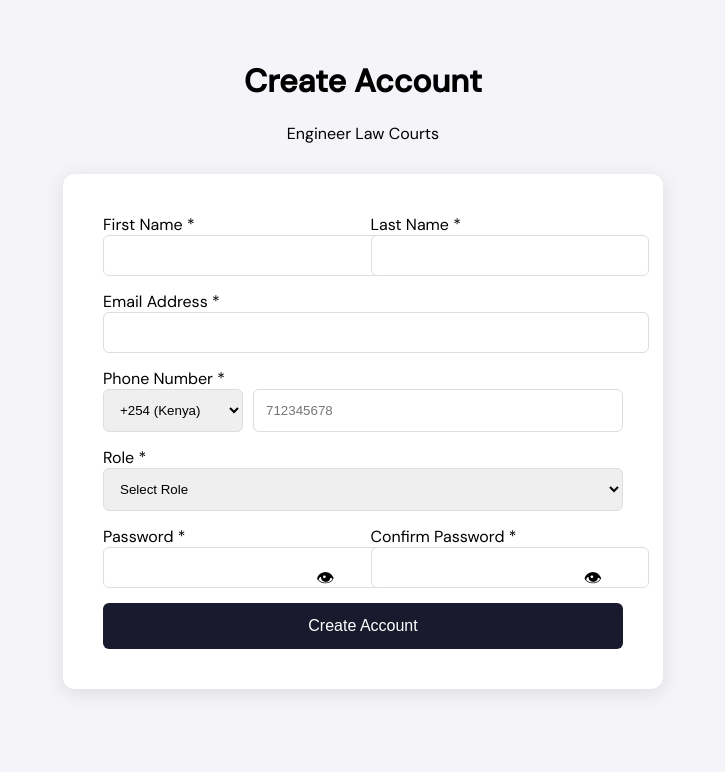
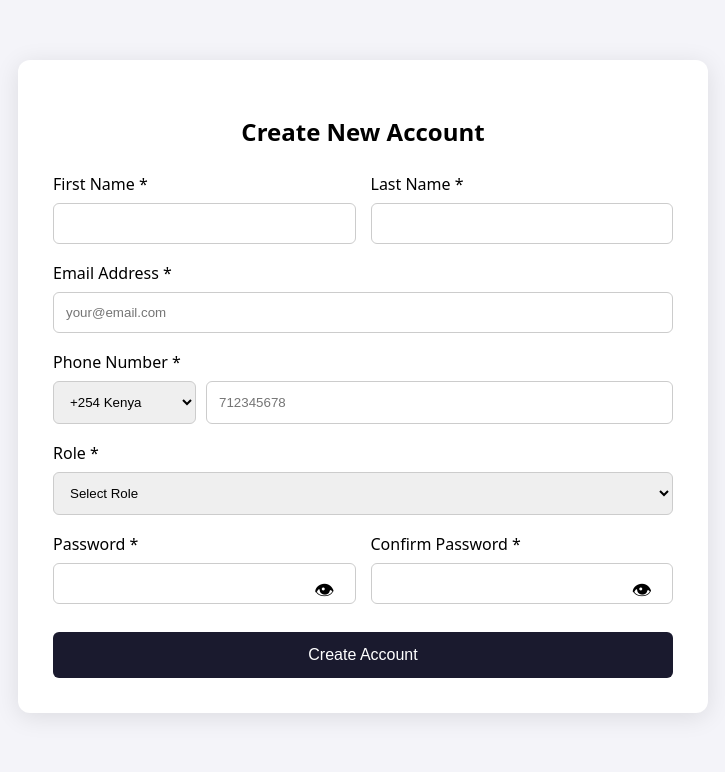
Before and after one commit to Davie-GMacharia/engineer-law-courts, a Django app: template templates/register.html in a window 1280 px wide. Shown: the top 772 px of the page, without its empty margins (277-1002 px from the left). Run offline with Django 5.2, Linux system fonts and the light colour scheme; the template is opened without the code that fills it, so the values that code supplies are empty; parts of the project's set-up code (start-up, migrations or seed data) failed here and were passed over.

Commit message:
Fixed duplicate register function + improved registration form

```diff
--- a/templates/register.html
+++ b/templates/register.html
@@ -3,32 +3,26 @@
 <head>
     <meta charset="UTF-8">
     <meta name="viewport" content="width=device-width, initial-scale=1.0">
-    <title>Register — Engineer Law Courts</title>
-    <link href="https://fonts.googleapis.com/css2?family=Playfair+Display:wght@400;600;700&family=DM+Sans:wght@300;400;500&display=swap" rel="stylesheet">
+    <title>Register - Engineer Law Courts</title>
     <style>
-        body { font-family: 'DM Sans', sans-serif; background: #f4f4f9; margin: 0; padding: 20px; }
-        .wrap { max-width: 600px; margin: 40px auto; }
-        .header { text-align: center; margin-bottom: 30px; }
-        .card { background: white; padding: 40px; border-radius: 12px; box-shadow: 0 4px 20px rgba(0,0,0,0.1); }
-        .form-control { width: 100%; padding: 12px; border: 1px solid #ddd; border-radius: 6px; margin-bottom: 15px; }
-        .form-grid { display: grid; grid-template-columns: 1fr 1fr; gap: 15px; }
-        .phone-input { display: flex; gap: 10px; }
-        .country-code { width: 140px; }
-        .toggle-btn { position: absolute; right: 15px; top: 38px; background: none; border: none; cursor: pointer; font-size: 18px; }
-        .password-toggle { position: relative; }
-        .btn-register { width: 100%; padding: 14px; background: #1a1a2e; color: white; border: none; border-radius: 6px; font-size: 16px; cursor: pointer; }
+        body {font-family: system-ui, -apple-system, sans-serif; background: #f4f4f9; margin:0; padding:20px;}
+        .card {max-width: 620px; margin:40px auto; background:white; padding:35px; border-radius:12px; box-shadow:0 4px 25px rgba(0,0,0,0.1);}
+        .form-control {width:100%; padding:12px; margin:8px 0 18px; border:1px solid #ccc; border-radius:6px; box-sizing:border-box;}
+        .form-grid {display:grid; grid-template-columns:1fr 1fr; gap:15px;}
+        .phone-input {display:flex; gap:10px;}
+        .country-code {width:170px;}
+        .password-toggle {position:relative;}
+        .toggle-btn {position:absolute; right:15px; top:42px; background:none; border:none; font-size:20px; cursor:pointer;}
+        .btn {width:100%; padding:14px; background:#1a1a2e; color:white; border:none; border-radius:6px; font-size:16px; margin-top:10px; cursor:pointer;}
     </style>
 </head>
 <body>
-<div class="wrap">
-    <div class="header">
-        <h1>Create Account</h1>
-        <p>Engineer Law Courts</p>
-    </div>
 <div class="card">
+    <h2 style="text-align:center; margin-bottom:25px;">Create New Account</h2>
+
     {% if messages %}
         {% for message in messages %}
-                <p style="color: {% if message.tags == 'error' %}red{% else %}green{% endif %};">{{ message }}</p>
+            <p style="color:{% if 'error' in message.tags %}red{% else %}green{% endif %}; text-align:center; font-weight:bold;">{{ message }}</p>
         {% endfor %}
     {% endif %}
 
@@ -47,16 +41,16 @@
         </div>
 
         <label>Email Address *</label>
-            <input type="email" name="email" class="form-control" required>
+        <input type="email" name="email" class="form-control" required placeholder="your@email.com">
 
         <label>Phone Number *</label>
         <div class="phone-input">
             <select name="country_code" class="form-control country-code" required>
-                    <option value="+254">+254 (Kenya)</option>
-                    <option value="+255">+255 (Tanzania)</option>
-                    <option value="+256">+256 (Uganda)</option>
-                    <option value="+1">+1 (USA/Canada)</option>
-                    <option value="+44">+44 (UK)</option>
+                <option value="+254">+254 Kenya</option>
+                <option value="+255">+255 Tanzania</option>
+                <option value="+256">+256 Uganda</option>
+                <option value="+1">+1 USA/Canada</option>
+                <option value="+44">+44 UK</option>
             </select>
             <input type="tel" name="phone_number" class="form-control" placeholder="712345678" required>
         </div>
@@ -64,11 +58,11 @@
         <label>Role *</label>
         <select name="role" class="form-control" required>
             <option value="">Select Role</option>
+            <option value="Clerk">Clerk</option>
+            <option value="Magistrate">Magistrate</option>
             <option value="Judge">Judge</option>
-                <option value="Magistrate">Magistrate</option>
-                <option value="Clerk">Clerk</option>
+            <option value="Registrar">Registrar</option>
             <option value="Advocate">Advocate</option>
-                <option value="Registrar">Registrar</option>
         </select>
 
         <div class="form-grid">
@@ -84,20 +78,19 @@
             </div>
         </div>
 
-            <button type="submit" class="btn-register">Create Account</button>
+        <button type="submit" class="btn">Create Account</button>
     </form>
-    </div>
 </div>
 
 <script>
 function togglePassword(id) {
-    const field = document.getElementById(id);
-    const btn = field.parentElement.querySelector('.toggle-btn');
-    if (field.type === "password") {
-        field.type = "text";
+    const input = document.getElementById(id);
+    const btn = input.parentElement.querySelector('.toggle-btn');
+    if (input.type === "password") {
+        input.type = "text";
         btn.textContent = "🙈";
     } else {
-        field.type = "password";
+        input.type = "password";
         btn.textContent = "👁";
     }
 }
```
Also changed, not shown: cases/views.py (+0 -43 lines). Lines whose indentation alone changed are shown as unchanged.
